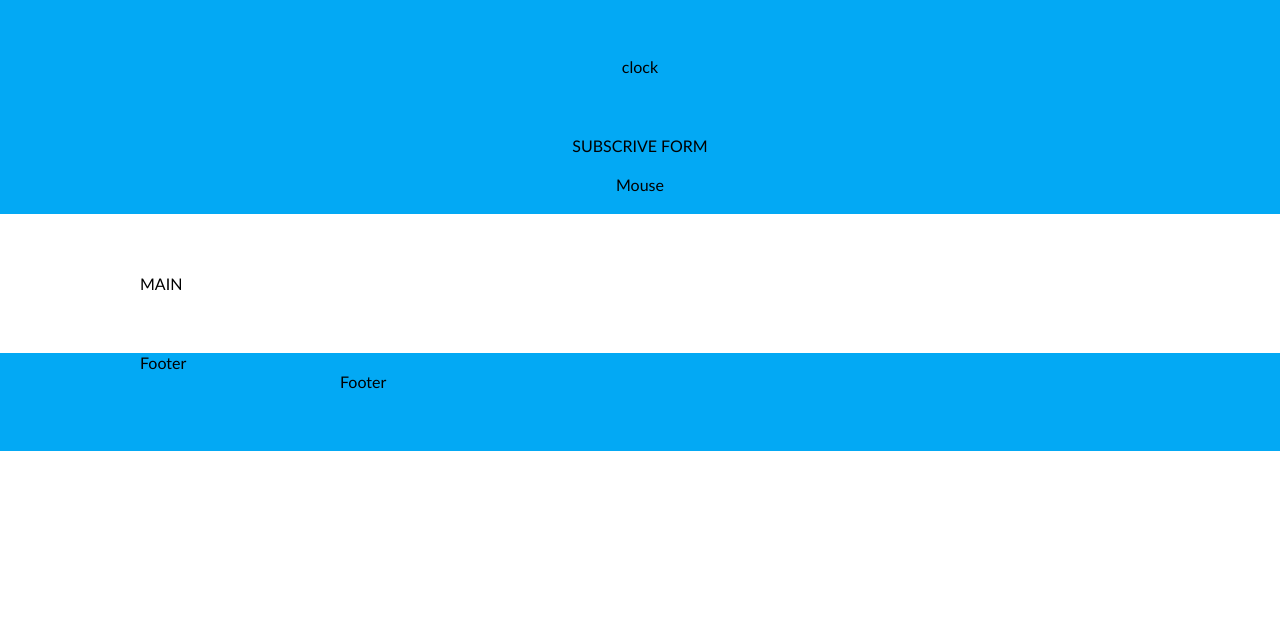
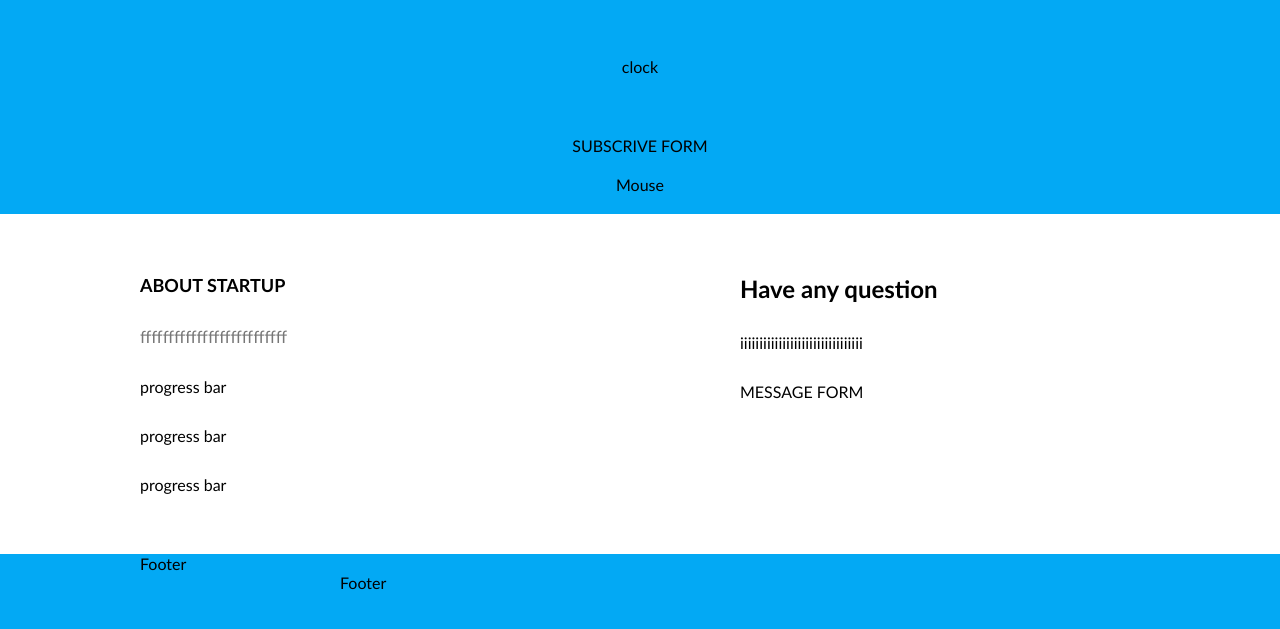
Before and after one commit to Vital188/39-grupe-coming-soon, a website: page index.html in a window 1280 px wide. Shown: the part 291-920 px from the top of the page. Before the commit the page ends 800 px from the top, so only its background shows below. Drawn offline with Linux system fonts and the light colour scheme.

Commit message:
Content section #8

```diff
--- a/css/pages/home.css
+++ b/css/pages/home.css
@@ -39,11 +39,59 @@ text-transform: uppercase;
     margin: 40px 0;
 }
 
+/* main section*/
+.main-content {
+    display: flex;
+    justify-content:space-between ;
+}
+
+.column {
+    display: flex;
+    flex-direction: column;
+    gap: 30px;
+    width: 50%;
+}
+
+.right-column {
+    display: flex;
+    flex-direction: column;
+    gap: 30px;
+    width: 40%;
+}
+
+.column-title {
+    text-transform: uppercase;
+    font-size: 18px;
+}
+
+.column-description {
+    font-size: 17px;
+    color: #777;
+}
+
+.column-description > a {
+    color: var(--secondary-color);
+    text-decoration: none;
+}
+
+.column-description > a:hover {
+    text-decoration: underline;
+}
 footer.container {
     padding-top: 0;
 }
 
+@media (max-width: 700px) {
+    .main-content {
+    flex-direction: column;
+    row-gap: 40px;
+    }
+    .main-content > * {
+        width: 100%;
+    }
+    }
+
 @media (max-width: 500px) {
-    .main-title
-        font-size: 50px;
-}
+.main-title {
+font-size: 50px;
+}}
--- a/index.html
+++ b/index.html
@@ -38,8 +38,25 @@
     </section>
 
     <Section class="container">
-        <div class="row">
-       MAIN
+        <div class="main-content row">
+            <div class="column">
+                <h2 class="column-title">About startup</h2>
+                <p class="column-description">ffffffffffffffffffffffffff</p>
+                <div>
+                    progress bar
+                </div>
+                <div>
+                    progress bar
+                </div>
+                <div>
+                    progress bar
+                </div>
+            </div>
+            <div class="column right-column">
+                <h2>Have any question</h2>
+                <p>iiiiiiiiiiiiiiiiiiiiiiiiiiiiiiii</p>
+                <form>MESSAGE FORM</form>
+            </div>
         </div>
     </Section>
 
```
